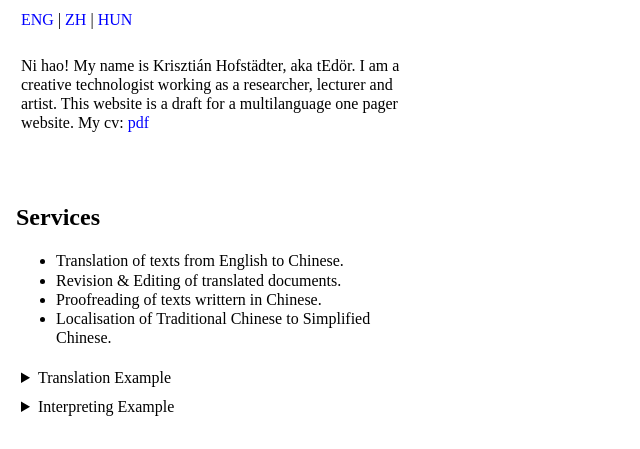
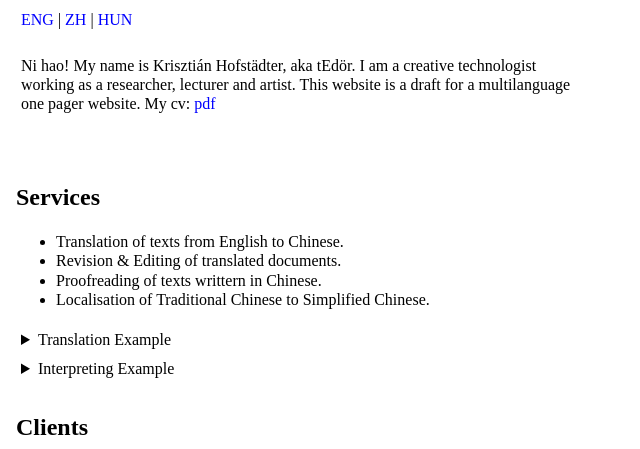
Before and after one commit to krisztianhofstadter/web02-multiling-1pager-master, a plain HTML site: page index.html in a window 1280 px wide. Shown: the part 237-686 px from the top of the page, without its empty margins (0-640 px from the left). Drawn offline with Linux system fonts and the light colour scheme.

Commit message:
Update index.html

```diff
--- a/index.html
+++ b/index.html
@@ -3,7 +3,7 @@
   <style>
     body {
       /* margin: 0 auto; */
-      max-width: 25em;
+      max-width: 35em;
       padding: 0.5em 0.5em;
       line-height: 1.2;
     }
```
